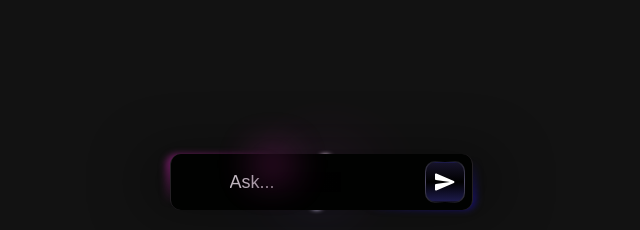
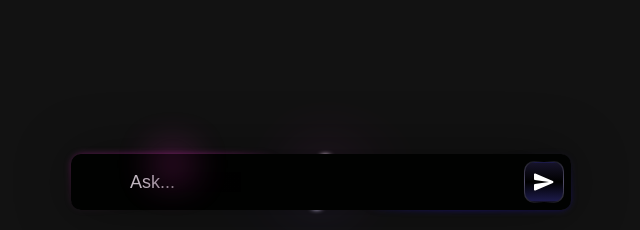
Before and after one commit to FINN-AI-07/FINN-AI, a plain HTML site: page standalone-frontend/ChatUI/index.html in a window 1280 px wide. Shown: the part 570-800 px from the top of the page, without its empty margins (319-959 px from the left). Drawn offline with nearby package versions, Linux system fonts and the light colour scheme; files whose address does not match are found by name.

Commit message:
Update style.css

```diff
--- a/standalone-frontend/ChatUI/style.css
+++ b/standalone-frontend/ChatUI/style.css
@@ -281,7 +281,7 @@ button:hover{
 .input {
   background-color: #010201;
   border: none;
-  width: 301px;
+  width: 750px;
   height: 56px;
   border-radius: 10px;
   color: white;
@@ -294,7 +294,12 @@ button:hover{
   align-items: center;
   justify-content: center;
   position: relative;
+  width: 100%;
+  max-width: 300px;
+  margin: 0 auto;
 }
+
+
 
 .input::placeholder {
   color: #c0b9c0;
@@ -640,3 +645,50 @@ button:hover{
       font-size: 14px;
   }
 }
+
+
+
+@media (min-width: 768px) {
+  #poda {
+    max-width: 500px;
+  }
+
+  .input {
+    max-width: 500px;
+  }
+
+  .white,
+  .border,
+  .darkBorderBg,
+  .glow {
+    max-width: 514px;
+  }
+
+  .white {
+    max-width: 507px;
+  }
+
+  .border {
+    max-width: 503px;
+  }
+
+  .darkBorderBg {
+    max-width: 512px;
+  }
+
+  .glow {
+    max-width: 554px;
+  }
+}
+
+@media (max-width: 767px) {
+  .input {
+    font-size: 16px;
+    height: 50px;
+    max-width: 300px;
+  }
+
+  #poda {
+    max-width: 300px;
+  }
+}
```
